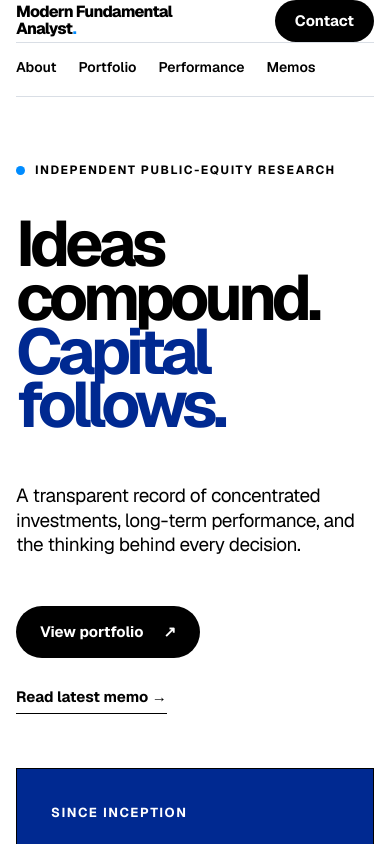
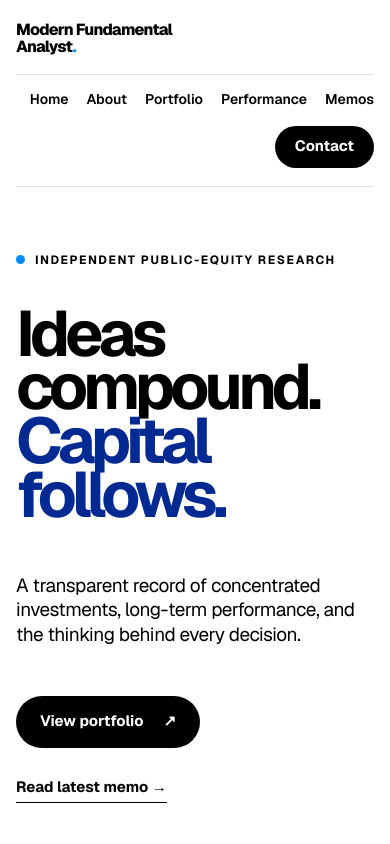
Before and after one commit to Tianyi0510/modern-fundamental-analyst, a Next.js app: page / in a window 390 px wide. Shown: the top 844 px of the page. Built offline with nearby package versions, Linux system fonts and the light colour scheme.

Commit message:
Align header navigation to the right (#3)

```diff
--- a/app/globals.css
+++ b/app/globals.css
@@ -34,13 +34,13 @@ body {
 
 a { color: inherit; text-decoration: none; }
 .shell { width: min(1440px, calc(100% - 64px)); margin-inline: auto; }
-.site-header { height: 92px; display: grid; grid-template-columns: 1.35fr auto 1fr; align-items: center; border-bottom: 1px solid var(--line); }
+.site-header { height: 92px; display: grid; grid-template-columns: auto minmax(0, 1fr); align-items: center; border-bottom: 1px solid var(--line); }
 .wordmark { max-width: 260px; font-size: 18px; line-height: 1.05; font-weight: 800; letter-spacing: -0.045em; justify-self: start; }
 .wordmark span { color: var(--bright-blue); }
+.header-actions { min-width: 0; justify-self: end; display: flex; align-items: center; justify-content: flex-end; gap: 32px; }
 .site-header nav { display: flex; gap: 36px; font-size: 14px; font-weight: 600; }
 .site-header nav a { transition: color .2s ease; }
 .site-header nav a:hover { color: var(--bright-blue); }
-.site-header > .button { justify-self: end; }
 .button { min-height: 52px; padding: 0 24px; border-radius: 999px; display: inline-flex; align-items: center; justify-content: center; gap: 20px; font-size: 15px; font-weight: 700; transition: transform .2s ease, background .2s ease; }
 .button:hover { transform: translateY(-2px); }
 .button-dark { background: var(--black); color: var(--white); }
@@ -207,9 +207,10 @@ a { color: inherit; text-decoration: none; }
 
 @media (max-width: 800px) {
   .shell { width: min(100% - 32px, 720px); }
-  .site-header { height: auto; min-height: 78px; grid-template-columns: 1fr auto; }
+  .site-header { height: auto; min-height: 78px; grid-template-columns: 1fr; padding-top: 22px; }
   .site-header .wordmark { max-width: 190px; font-size: 16px; }
-  .site-header nav { order: 3; grid-column: 1 / -1; width: 100%; padding: 14px 0 18px; gap: 22px; overflow-x: auto; border-top: 1px solid var(--line); }
+  .header-actions { width: 100%; margin-top: 18px; padding: 14px 0 18px; border-top: 1px solid var(--line); gap: 16px; flex-wrap: wrap; }
+  .site-header nav { flex: 1 1 100%; justify-content: flex-end; gap: 18px; flex-wrap: wrap; }
   .hero { padding: 64px 0 54px; }
   .hero h1 { margin: 38px 0 52px; }
   .hero-bottom { grid-template-columns: 1fr; }
--- a/components/site-header.tsx
+++ b/components/site-header.tsx
@@ -6,7 +6,9 @@ export function SiteHeader() {
       <Link className="wordmark" href="/" aria-label="Modern Fundamental Analyst home">
         Modern Fundamental Analyst<span>.</span>
       </Link>
+      <div className="header-actions">
         <nav aria-label="Primary navigation">
+          <Link href="/">Home</Link>
           <Link href="/about">About</Link>
           <Link href="/portfolio">Portfolio</Link>
           <Link href="/performance">Performance</Link>
@@ -15,6 +17,7 @@ export function SiteHeader() {
         <Link className="button button-dark button-small" href="/contact">
           Contact
         </Link>
+      </div>
     </header>
   );
 }
```
Lines whose indentation alone changed are shown as unchanged.
